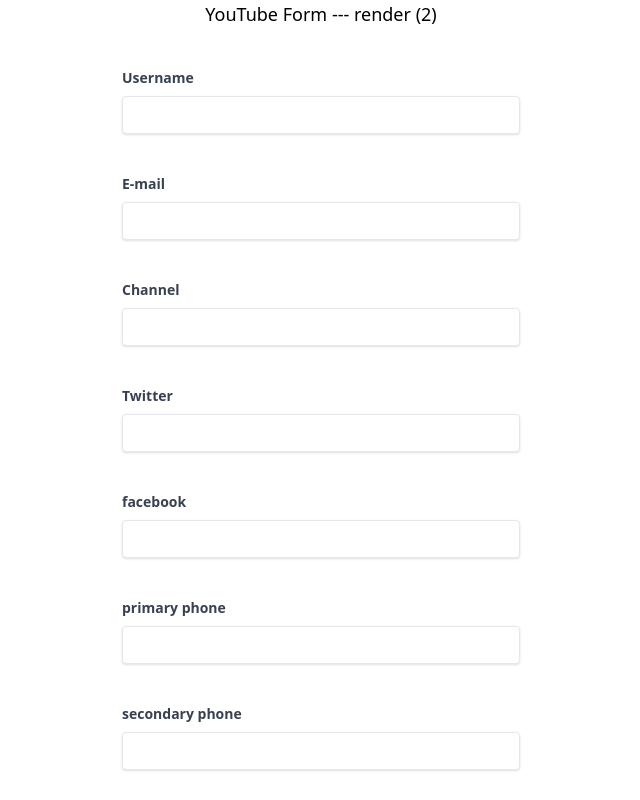
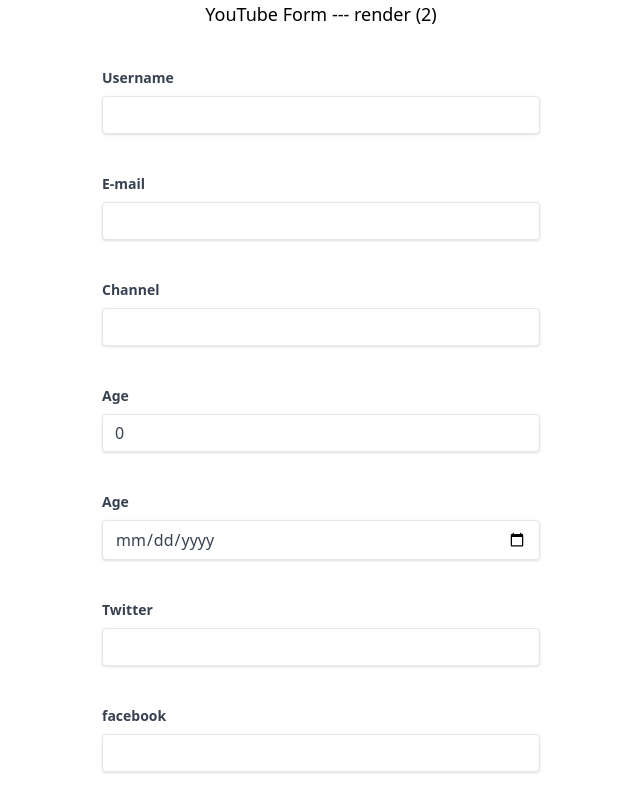
Before and after one commit to gitsoufiane/react-hook-form, a React (Vite) app: page / in a window 1280 px wide. Shown: the top 800 px of the page, without its empty margins (319-959 px from the left). Built offline with nearby package versions, Linux system fonts and the light colour scheme.

Commit message:
number and date value

```diff
--- a/src/components/YoutubeForm.tsx
+++ b/src/components/YoutubeForm.tsx
@@ -11,6 +11,8 @@ type FormValues = {
     twitter: string;
     facebook: string;
   };
+  age: number;
+  birthDate: Date;
   phoneNumbers: string[];
   phnumbers: {
     number: string;
@@ -29,6 +31,8 @@ export function YoutubeForm() {
       username: "",
       email: "",
       channel: "",
+      age: 0,
+      birthDate: new Date(),
       social: {
         twitter: "",
         facebook: "",
@@ -144,6 +148,38 @@ export function YoutubeForm() {
         </div>
         <div>
           <label
+            htmlFor="age"
+            className="block text-gray-700 text-sm font-bold mb-2"
+          >
+            Age
+          </label>
+          <input
+            type="number"
+            id="age"
+            className="shadow appearance-none border rounded w-full py-2 px-3 text-gray-700 leading-tight focus:outline-none focus:shadow-outline"
+            {...register("age", {
+              valueAsNumber: true,
+            })}
+          />
+        </div>
+        <div>
+          <label
+            htmlFor="birthDate"
+            className="block text-gray-700 text-sm font-bold mb-2"
+          >
+            Age
+          </label>
+          <input
+            type="date"
+            id="birthDate"
+            className="shadow appearance-none border rounded w-full py-2 px-3 text-gray-700 leading-tight focus:outline-none focus:shadow-outline"
+            {...register("birthDate", {
+              valueAsDate: true,
+            })}
+          />
+        </div>
+        <div>
+          <label
             htmlFor="twitter"
             className="block text-gray-700 text-sm font-bold mb-2"
           >
@@ -202,7 +238,7 @@ export function YoutubeForm() {
         <div>
           <label htmlFor="">List of phone numbers</label>
           <button
-            className="bg-red-500 hover:bg-blue-700 text-white font-bold py-2 px-4 rounded ml-10"
+            className="bg-red-500 hover:bg-blue-700 text-white font-bold py-2 px-4 rounded m-10"
             onClick={() => append({ number: "" })}
           >
             Add phone Number
@@ -218,7 +254,7 @@ export function YoutubeForm() {
                   />
                   {index > 0 ? (
                     <button
-                      className="bg-orange-500 hover:bg-blue-700 text-white font-bold py-2 px-4 rounded "
+                      className="bg-orange-500 hover:bg-blue-700 text-white font-bold py-2 px-4 rounded m-5"
                       onClick={() => remove(index)}
                     >
                       Remove phone Number
```
